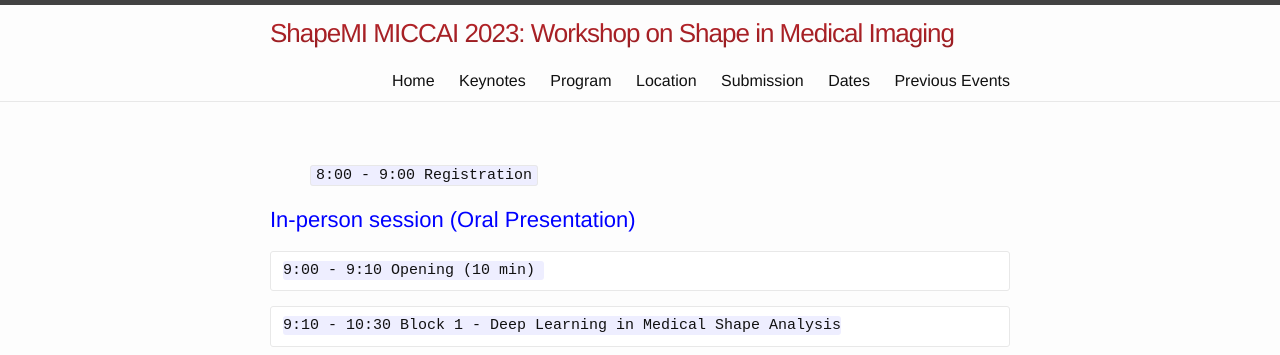
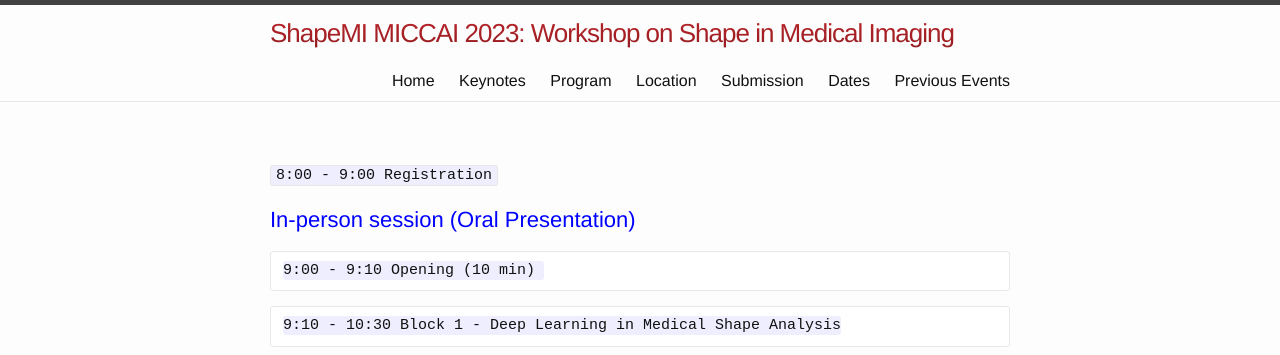
Before and after one commit to shapemi/shapemi.github.io, a Jekyll site: the page built from program/index.md, in a window 1280 px wide. Shown: the top 355 px of the page. Built offline with Jekyll 4.4.1, drawn with Linux system fonts in a browser that asks for light colours; our own code applies the rules of GitHub Pages for plain Markdown files.

Commit message:
Update index.md

````diff
--- a/program/index.md
+++ b/program/index.md
@@ -1,5 +1,5 @@
 
-&nbsp;&nbsp;&nbsp;&nbsp;&nbsp;&nbsp;&nbsp;&nbsp; ```8:00 - 9:00 Registration```
+ ```8:00 - 9:00 Registration```
 
 # <span style="color:blue">In-person session (Oral Presentation) </span> <br>
 
````
